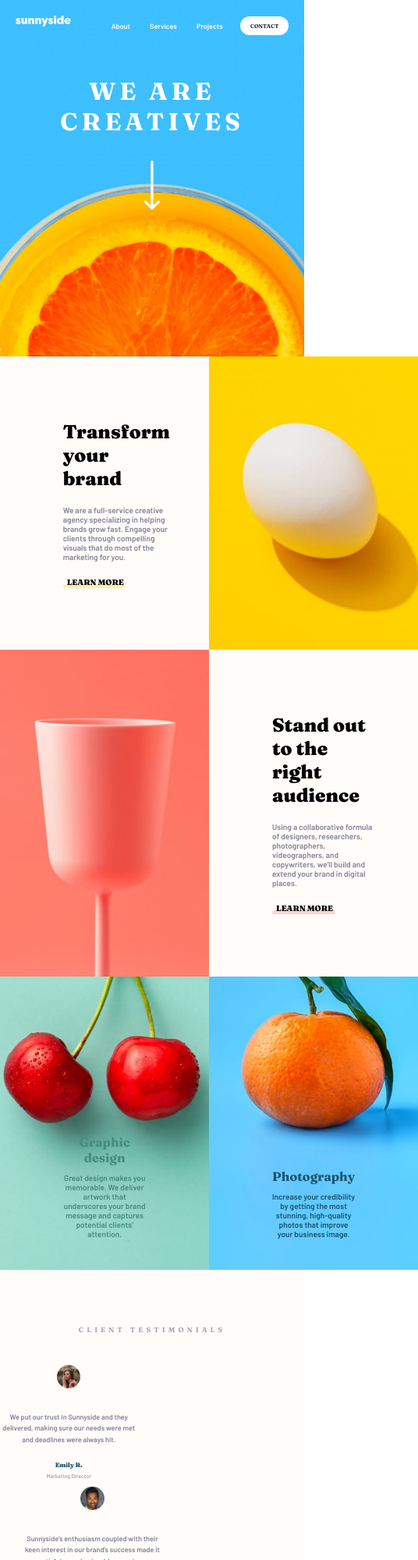
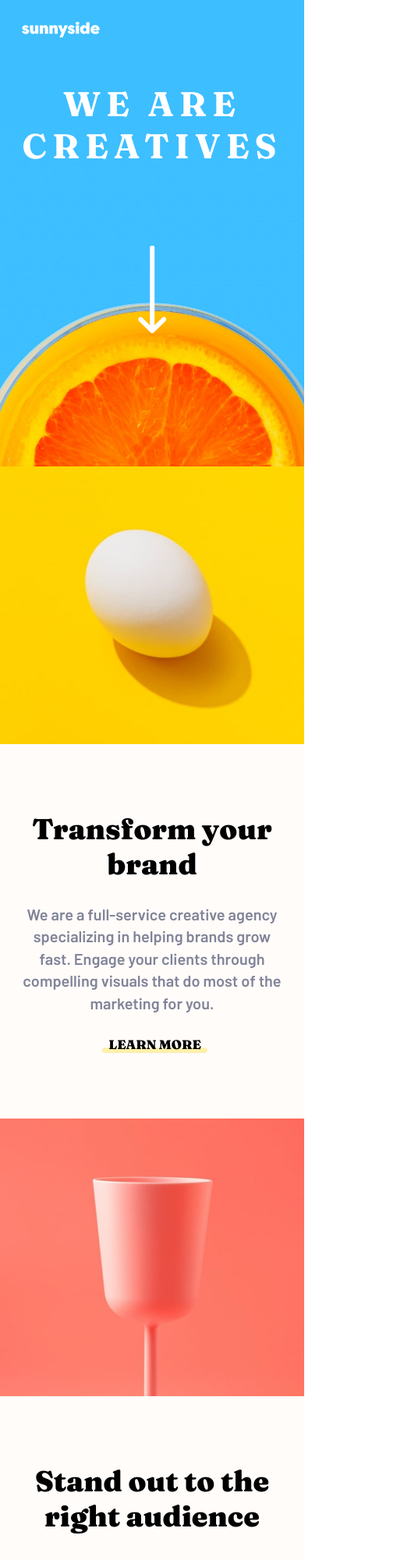
Before and after one commit to HernanChoquo161Dev/FEM-SunnySideAgencyLandingPageChallengeHub, a plain HTML site: page index.html in a window 390 px wide. Shown: the top 2000 px of the page at 78% size, 536 px wide, since content can reach past the window. Drawn offline with Linux system fonts and the light colour scheme.

Commit message:
add solution desktop design - CSS

```diff
--- a/css/style.css
+++ b/css/style.css
@@ -15,6 +15,7 @@
   --color-green: hsl(167, 44%, 70%);
   --color-white-background: hsl(26, 100%, 99%);
   --color-option-hover: hsl(200, 100%, 72%);
+  --color-header: hsl(200, 100%, 62%);
 }
 /*normalize*/
 *,
@@ -39,6 +40,7 @@ body {
 
 /*header page*/
 .header-page {
+  background-color: var(--color-header);
   background-image: url(../images/desktop/image-header.jpg);
   background-size: cover;
   background-repeat: no-repeat;
@@ -46,9 +48,9 @@ body {
 
   position: relative;
 
+  height: 84rem;
+
   color: var(--color-white);
-
-  padding-bottom: 56rem;
 }
 .header-page__title {
   text-transform: uppercase;
@@ -146,6 +148,7 @@ body {
 }
 .box-text__text {
   font-size: 2rem;
+  line-height: 3rem;
   color: var(--color-grayish-blue);
 
   margin-bottom: 4rem;
@@ -390,6 +393,12 @@ body {
     font-size: 104.5%;
   }
 }
+@media screen and (min-width: 1800px) {
+  /*component*/
+  html {
+    font-size: 78.5%;
+  }
+}
 @media screen and (max-width: 1440px) {
   /*component*/
   html {
@@ -411,6 +420,239 @@ body {
 @media screen and (max-width: 600px) {
   /*component*/
   html {
-    font-size: 31.5%;
+    font-size: 62.5%;
+  }
+  /*header page*/
+  .header-page {
+    background-size: 200vw;
+  }
+  .header-page__title {
+    font-size: 6.2rem;
+    height: 63rem;
+  }
+  .header-page__arrow {
+    width: 5rem;
+    top: 62%;
+  }
+  /*nav page*/
+  .nav-page {
+    padding: 4rem;
+    padding-bottom: 8rem;
+  }
+  .nave-page__list {
+    display: none;
+  }
+  .nave-page__option {
+    padding: 1.5rem 2.5rem;
+  }
+  .nave-page__link-option {
+    font-size: 1.2rem;
+  }
+  .nave-page__link-option--text {
+    font-size: 1rem;
+  }
+  /*presentation page section*/
+  .presentation-page {
+    max-width: 100vw;
+
+    display: grid;
+
+    grid-template-columns: repeat(2, 1fr);
+    grid-template-rows: repeat(3, auto);
+  }
+  /*presentation page section*/
+  .presentation-page {
+    max-width: 100vw;
+
+    display: grid;
+
+    grid-template-columns: 100%;
+    grid-template-rows: repeat(6, max-content);
+  }
+  .box-text:nth-child(1) {
+    grid-column: 1 / 2;
+    grid-row: 2 / 3;
+  }
+  .box-text:nth-child(2) {
+    grid-column: 1 / 2;
+    grid-row: 4 / 5;
+  }
+  .box-image:nth-child(3) {
+    height: 50rem;
+    grid-column: 1 / 2;
+    grid-row: 1 / 2;
+  }
+  .box-image:nth-child(4) {
+    height: 50rem;
+    grid-column: 1 / 2;
+    grid-row: 3 / 4;
+  }
+  /*box text block*/
+  .box-text {
+    padding: 12rem 4rem;
+
+    text-align: center;
+  }
+  .box-text__title {
+    font-size: 5.2rem;
+  }
+  .box-text__text {
+    font-size: 2.8rem;
+    line-height: 4rem;
+  }
+  .box-text__link {
+    font-size: 2.3rem;
+  }
+  .box-text__link--after-yellow:after {
+    left: -1.2rem;
+    width: 19rem;
+  }
+  .box-text__link--after-red:after {
+    left: -1.2rem;
+    width: 19rem;
+  }
+  /*text image section*/
+  .box-text-image {
+    background-size: 200vw;
+    padding: 8rem 2rem;
+    padding-top: 65rem;
+  }
+  .box-text-image__title {
+    font-size: 4.8rem;
+  }
+  .box-text-image__text {
+    font-size: 2.6rem;
+  }
+  /*footer page*/
+  .footer-page__box-images {
+    width: 100%;
+
+    display: flex;
+    flex-wrap: wrap;
+  }
+  /*testimonials section*/
+  .section-testimonials {
+    padding: 8rem 4rem;
+  }
+  .section-testimonials__title {
+    font-size: 2.4rem;
+  }
+  .section-testimonials__content {
+    display: flex;
+    flex-direction: column;
+    align-items: center;
+    justify-content: center;
+  }
+  /*testimonial*/
+  .testimonial {
+    display: block;
+    max-width: 100%;
+  }
+  .testimonial--margin {
+    margin: 8rem 0;
+  }
+  .testimonial__box-image {
+    padding: 2rem;
+  }
+  .testimonial__image {
+    width: 10rem;
+  }
+  .testimonial__text {
+    font-size: 2.9rem;
+    line-height: 4rem;
+  }
+  .testimonial__name {
+    font-size: 2.4rem;
+  }
+  .testimonial__job {
+    font-size: 1.8rem;
+  }
+  /*footer page*/
+  /*footer page*/
+  .footer-page {
+    padding-bottom: 10rem;
+  }
+  .footer-page__image {
+    display: block;
+
+    flex: 0 1 50%;
+    width: 50%;
+    height: 50vw;
+
+    object-fit: cover;
+  }
+  .footer-page__logo {
+    width: 26rem;
+
+    margin: 8rem 0;
+  }
+  .footer-page__list {
+    display: flex;
+
+    list-style: none;
+
+    margin-bottom: 8rem;
+  }
+  .footer-page__option--margin {
+    margin: 0 10rem;
+  }
+  .footer-page__link {
+    font-size: 2.6rem;
+  }
+  /*social network section*/
+  .footer-page__social-network {
+    display: flex;
+    justify-content: center;
+
+    margin-top: 1rem;
+    margin-bottom: 2rem;
+  }
+  .social-network--margin {
+    margin-right: 4rem;
+  }
+  .social-network__image {
+    width: 2.4rem;
   }
 }
+@media screen and (max-width: 540px) {
+  /*component*/
+  html {
+    font-size: 58.5%;
+  }
+}
+@media screen and (max-width: 426px) {
+  /*component*/
+  html {
+    font-size: 45.5%;
+  }
+}
+@media screen and (max-width: 412px) {
+  /*component*/
+  html {
+    font-size: 44.5%;
+  }
+}
+@media screen and (max-width: 376px) {
+  /*component*/
+  html {
+    font-size: 40.5%;
+  }
+}
+@media screen and (max-width: 360px) {
+  /*component*/
+  html {
+    font-size: 38.5%;
+  }
+}
+@media screen and (max-width: 320px) {
+  /*component*/
+  html {
+    font-size: 34.5%;
+  }
+}
+@media screen and (max-width: 280px) {
+  /*component*/
+  html {
+    font-size: 29.5%;
+  }
+}
--- a/index.html
+++ b/index.html
@@ -125,7 +125,7 @@
       <a href="https://twitter.com/" target="_blank" class="social-network social-network--margin">
         <img src="./images/icon-twitter.svg" alt="twitter logo" class="social-network__image">
       </a>
-      <a href="https://www.instagram.com/" target="_blank" class="social-network">
+      <a href="https://ar.pinterest.com/" target="_blank" class="social-network">
         <img src="./images/icon-pinterest.svg" alt="pinterest logo" class="social-network__image">
       </a>
     </div>
```
